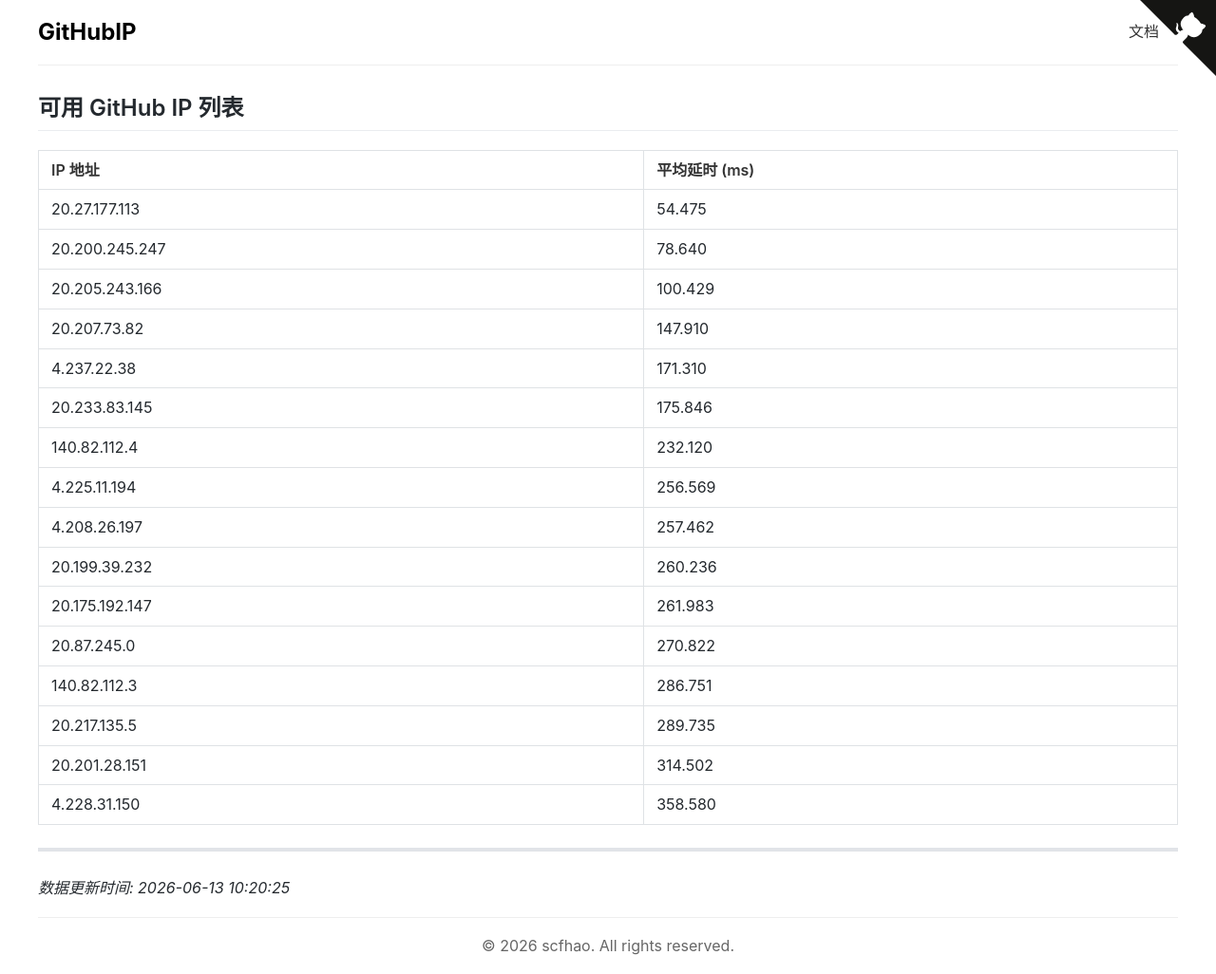
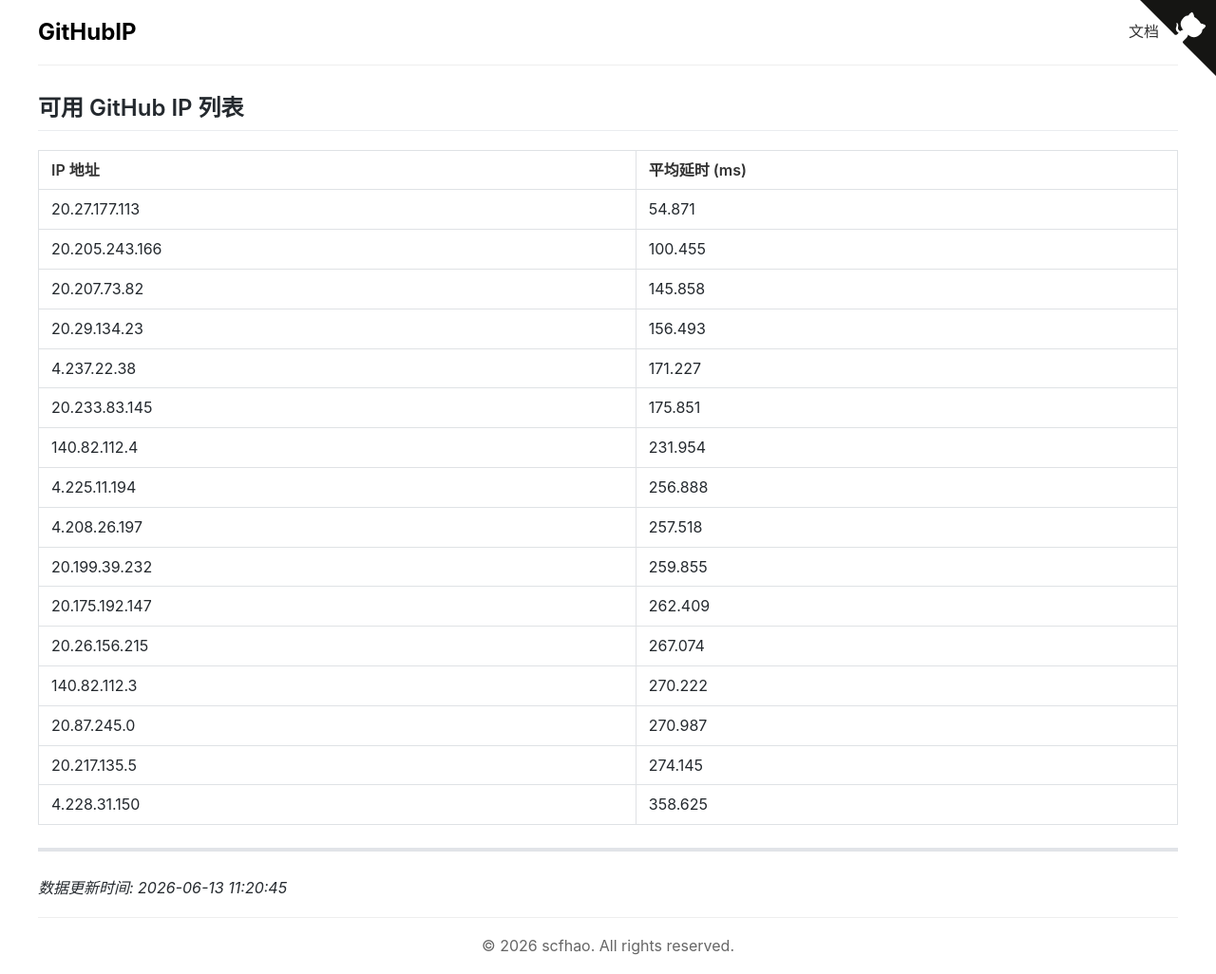
Before and after one commit to scfhao/GitHubIP, a Jekyll site: the page built from index.md, in a window 1280 px wide. Shown: the whole page at 95% size. Built offline with Jekyll 4.4.1, drawn with Linux system fonts in a browser that asks for light colours.

Commit message:
自动脚本执行 - 2026-06-13 11:20:45

```diff
--- a/index.md
+++ b/index.md
@@ -1,30 +1,30 @@
 ---
 layout: home
 title: GitHub IP 列表
-date: 2026-06-13 10:20:25
+date: 2026-06-13 11:20:45
 ---
 
 ## 可用 GitHub IP 列表
 
 | IP 地址 | 平均延时 (ms) |
 |---------|--------------|
-| 20.27.177.113 | 54.475 |
-| 20.200.245.247 | 78.640 |
-| 20.205.243.166 | 100.429 |
-| 20.207.73.82 | 147.910 |
-| 4.237.22.38 | 171.310 |
-| 20.233.83.145 | 175.846 |
-| 140.82.112.4 | 232.120 |
-| 4.225.11.194 | 256.569 |
-| 4.208.26.197 | 257.462 |
-| 20.199.39.232 | 260.236 |
-| 20.175.192.147 | 261.983 |
-| 20.87.245.0 | 270.822 |
-| 140.82.112.3 | 286.751 |
-| 20.217.135.5 | 289.735 |
-| 20.201.28.151 | 314.502 |
-| 4.228.31.150 | 358.580 |
+| 20.27.177.113 | 54.871 |
+| 20.205.243.166 | 100.455 |
+| 20.207.73.82 | 145.858 |
+| 20.29.134.23 | 156.493 |
+| 4.237.22.38 | 171.227 |
+| 20.233.83.145 | 175.851 |
+| 140.82.112.4 | 231.954 |
+| 4.225.11.194 | 256.888 |
+| 4.208.26.197 | 257.518 |
+| 20.199.39.232 | 259.855 |
+| 20.175.192.147 | 262.409 |
+| 20.26.156.215 | 267.074 |
+| 140.82.112.3 | 270.222 |
+| 20.87.245.0 | 270.987 |
+| 20.217.135.5 | 274.145 |
+| 4.228.31.150 | 358.625 |
 
 ---
 
-*数据更新时间: 2026-06-13 10:20:25*
+*数据更新时间: 2026-06-13 11:20:45*
```
